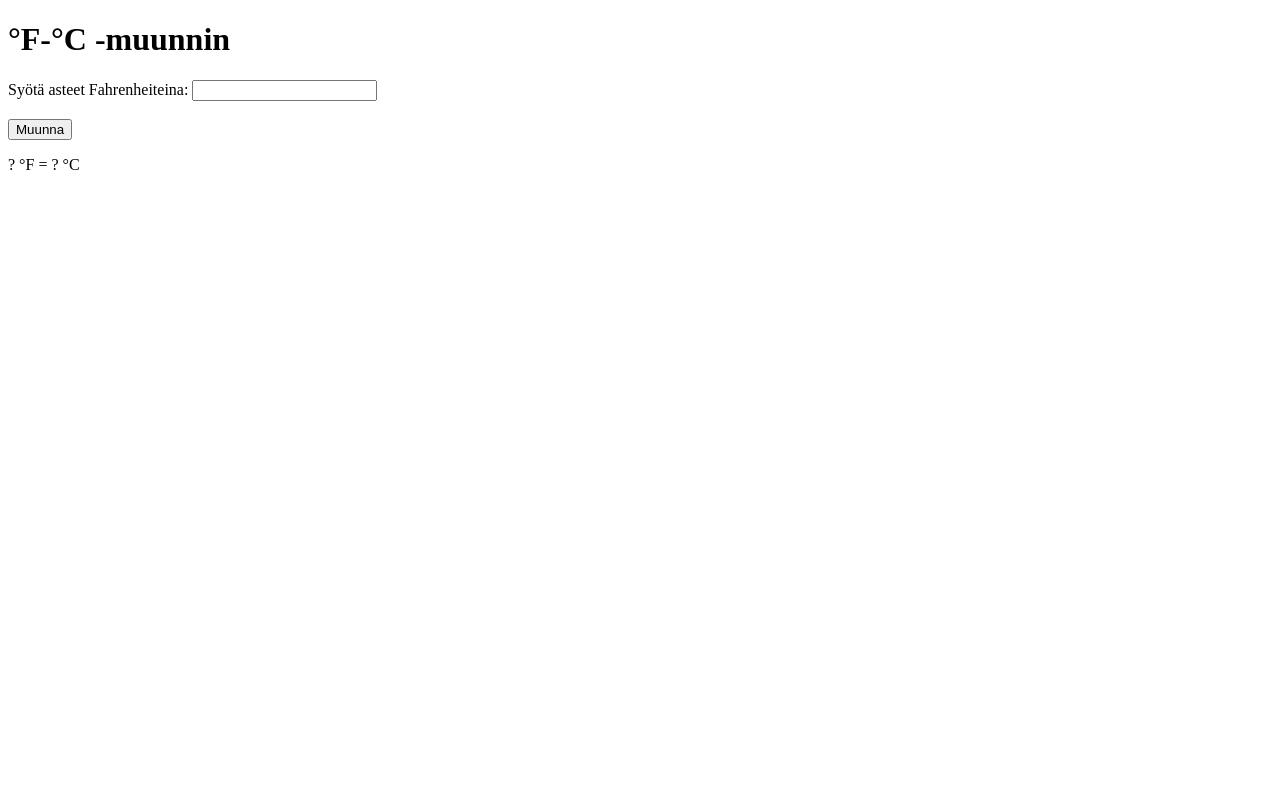
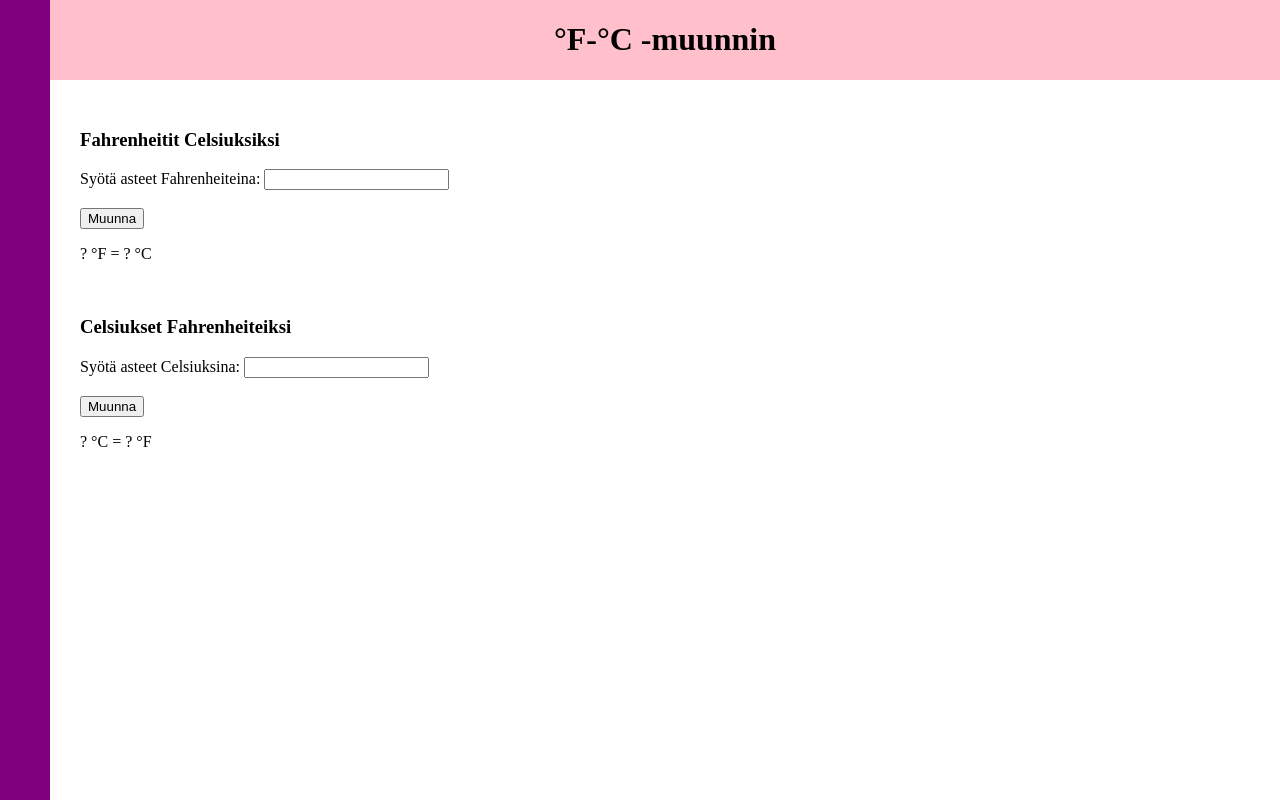
Before and after one commit to jaalakoo/cfmuunnin, a plain HTML site: page index.html in a window 1280 px wide. Drawn offline with Linux system fonts and the light colour scheme.

Commit message:
Update index.html
Valmis

```diff
--- a/index.html
+++ b/index.html
@@ -5,16 +5,63 @@
         <meta name="viewport" content="width=device-width, initial-scale=1.0">
         <title>°F-°C -muunnin</title>
         <script type="text/javascript" src="index.js" defer></script>
+        <style>
+            body{
+                margin: 0;
+            }
+            .grid-container {
+                display: grid;
+                grid-template-columns: 50px auto;
+                grid-template-rows: 80px auto;
+                grid-auto-flow: row;
+                height: 100vh;
+            }
+            .oranssi {
+                grid-column: 2 / 3;
+                grid-row: 1 / 2;
+                background-color: pink;
+                text-align: center;
+            }
+            .keltainen {
+                grid-column: 1 / 2;
+                grid-row: 1 / 3;
+                background-color: purple;
+            }
+            .harmaa {
+                margin: 30px;
+                grid-column: 2 / 3;
+                grid-row: 2 / 3;
+                background-color: white;
+            }
+        </style>
     </head>
     <body>
-        <h1>°F-°C -muunnin</h1>
-        <form action>
-            <label for="fahrenheit">Syötä asteet Fahrenheiteina:</label>
-            <input type="number" id="fahrenheit" name="fahrenheit"><br><br>
-            <button type="button">Muunna</button>
-        </form>
-        <p>
-            <span id="fahrenheit">?</span> °F = <span id="celsius">?</span> °C
-        </p>
+        <div class= "grid-container">
+            <div class="oranssi">
+                <h1>°F-°C -muunnin</h1>
+            </div>
+            <div class="keltainen"></div>
+            <div class="harmaa">
+                <form action>
+                    <h3>Fahrenheitit Celsiuksiksi</h3>
+                    <label>Syötä asteet Fahrenheiteina:</label>
+                    <input id="input" type="number"><br><br>
+                    <button id= "ftoc" type="button">Muunna</button>
+                </form>
+                <p>
+                    <span id="faarao">?</span> °F = <span id="celsius">?</span> °C
+                </p>
+                <br>
+                <form action>
+                    <h3>Celsiukset Fahrenheiteiksi</h3>
+                    <label>Syötä asteet Celsiuksina:</label>
+                    <input id = "input2" type="number"><br><br>
+                    <button id= "ctof" type="button">Muunna</button>
+                </form>
+                <p>
+                    <span id="celsius2">?</span> °C = <span id="faarao2">?</span> °F
+                </p>
+            </div>
+        </div>
     </body>
 </html>
```
